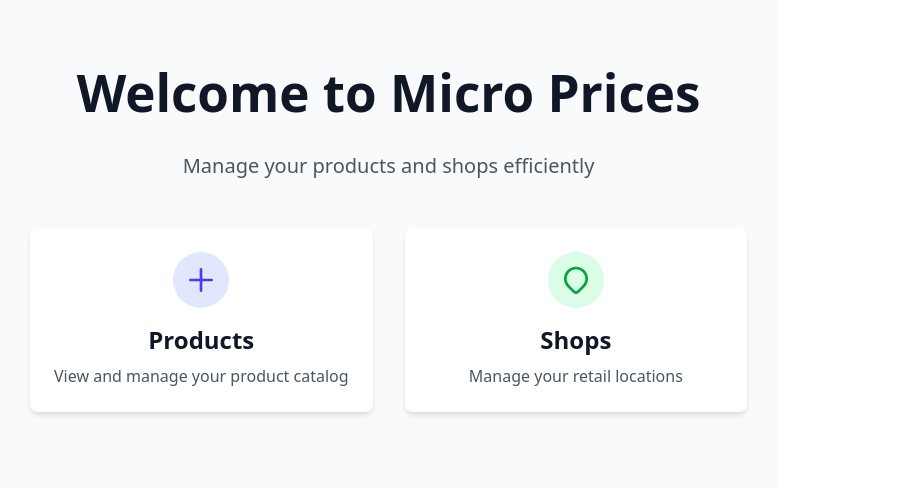
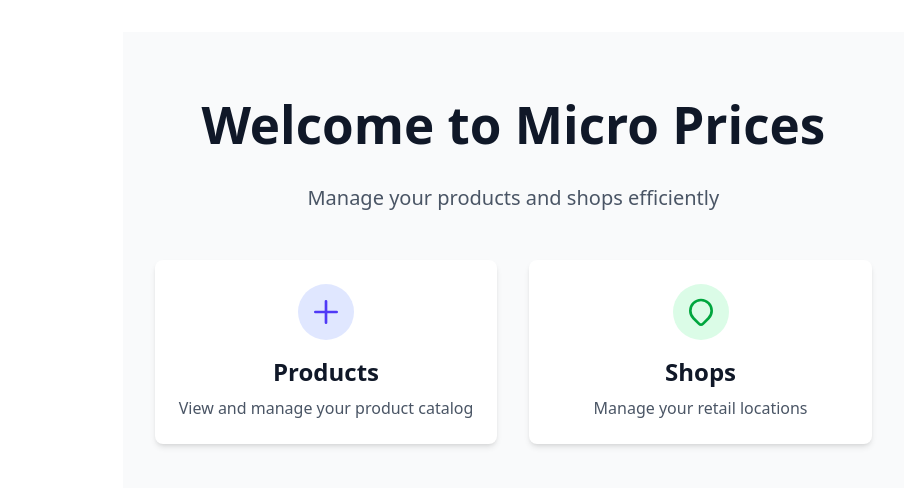
Before and after one commit to Samupindo/Prices, a React (Vite) app in the folder frontend/: page / in a window 1280 px wide. Shown: the top 488 px of the page, without its empty margins (2-906 px from the left). Built offline with nearby package versions, Linux system fonts and the light colour scheme.

Commit message:
Cambio de imports y solucion del método createCustomer

```diff
--- a/frontend/src/App.css
+++ b/frontend/src/App.css
@@ -1,6 +1,13 @@
-.App {
-  text-align: center;
+#root {
+  max-width: 1280px;
+  margin: 0 auto;
+  padding: 2rem;
+  display: flex;
+  flex-direction: column;
+  align-items: center;
 }
+
+
 
 .logo {
   height: 6em;
--- a/frontend/src/App.tsx
+++ b/frontend/src/App.tsx
@@ -7,7 +7,7 @@ import { CreateProduct } from './components/products/CreateProduct'
 import { ProductDetail } from './components/products/ProductDetail'
 import { UpdateProduct } from './components/products/UpdateProduct'
 import { DeleteProduct } from './components/products/DeleteProduct'
-import { CustomerById, CustomerPost, CustomerPut, CustomersGetAll } from './components/customers/customers'
+import { CustomerById, CustomerPost, CustomerPut, CustomersGetAll } from './components/customers/Customers';
 import { CustomerDelete } from './components/customers/CustomerDelete'
 
 function App() {
--- a/frontend/src/components/customers/CreateCustomer.tsx
+++ b/frontend/src/components/customers/CreateCustomer.tsx
@@ -1,5 +1,5 @@
 import { useState } from "react";
-import type { CreateCustomerDto } from "./types/customer";
+import type { CreateCustomerDto } from "./types/Customer";
 import { useNavigate } from "react-router-dom";
 
 
@@ -10,7 +10,7 @@ interface CustomerPostProps {
 const CreateCustomer = ({ onSubmit }: CustomerPostProps) => {
     const [newCustomer, setNewCustomer] = useState<CreateCustomerDto>({
         name: "",
-        phone: 0,
+        phone: Number(""),
         email: ""
     });
     const navigate = useNavigate();
@@ -80,9 +80,8 @@ const CreateCustomer = ({ onSubmit }: CustomerPostProps) => {
                         Back to List
                     </button>
                     <button
-                        type="submit"
-                        className="bg-blue-500 mt-10 text-black px-4 py-2 rounded hover:bg-blue-600 transition-colors duration-200"
-                    >
+                        onClick={handleSubmit}
+                        className="bg-blue-500 mt-10 text-black px-4 py-2 rounded hover:bg-blue-600 transition-colors duration-200">
                         Create Customer
                     </button>
                 </div>
--- a/frontend/src/components/customers/CustomerDelete.tsx
+++ b/frontend/src/components/customers/CustomerDelete.tsx
@@ -1,6 +1,6 @@
 import { useEffect, useState } from "react";
 import { useNavigate, useParams } from "react-router-dom";
-import type { CustomerDto } from "./types/customer";
+import type { CustomerDto } from "./types/Customer";
 import { deleteCustomer, getCustomerById } from "./services/customerService";
 
 
--- a/frontend/src/components/customers/CustomerDetail.tsx
+++ b/frontend/src/components/customers/CustomerDetail.tsx
@@ -1,5 +1,5 @@
 import { useNavigate } from "react-router-dom";
-import type { CustomerDto } from "./types/customer";
+import type { CustomerDto } from "./types/Customer";
 
 
 interface CustomerDetailProps {
--- a/frontend/src/components/customers/CustomerUpdate.tsx
+++ b/frontend/src/components/customers/CustomerUpdate.tsx
@@ -1,5 +1,5 @@
 import { useNavigate, useParams } from "react-router-dom";
-import type { CustomerPutDto } from "./types/customer";
+import type { CustomerPutDto } from "./types/Customer";
 import { useState } from "react";
 import { updateCustomer } from "./services/customerService";
 
--- a/frontend/src/components/customers/customerList.tsx
+++ b/frontend/src/components/customers/customerList.tsx
@@ -1,4 +1,4 @@
-import type { CustomerDto } from './types/customer';
+import type { CustomerDto } from './types/Customer';
 import { useNavigate } from 'react-router-dom';
 
 
--- a/frontend/src/components/customers/customers.tsx
+++ b/frontend/src/components/customers/customers.tsx
@@ -1,6 +1,6 @@
 import { use, useEffect, useState } from "react";
 import { getCustomers, getCustomerById, createCustomer, updateCustomer } from "./services/customerService";
-import type { CreateCustomerDto, CustomerDto, CustomerPutDto } from "./types/customer";
+import type { CreateCustomerDto, CustomerDto, CustomerPutDto } from "./types/Customer";
 import CustomerList from "./CustomerList";
 import { useNavigate, useParams } from "react-router-dom";
 import CustomerDetail from "./CustomerDetail";
--- a/frontend/src/components/customers/services/customerService.ts
+++ b/frontend/src/components/customers/services/customerService.ts
@@ -1,5 +1,5 @@
 import axiosInstance from "../../../config/api-customer";
-import type { PageResponse, CustomerDto, CreateCustomerDto, CustomerPutDto } from "../types/customer";
+import type { PageResponse, CustomerDto, CreateCustomerDto, CustomerPutDto } from "../types/Customer";
 
 
 export const getCustomers = async () => {
```
